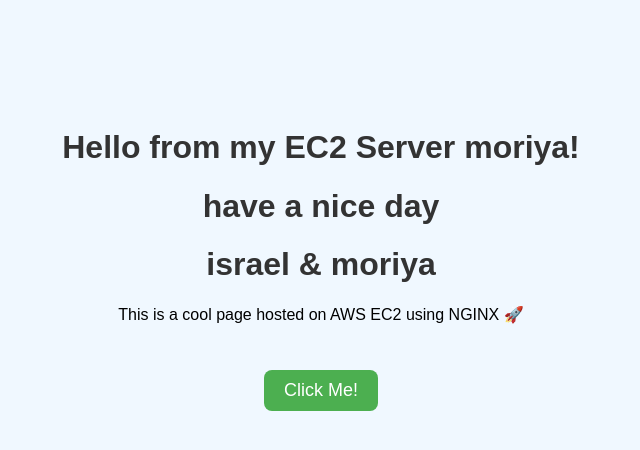
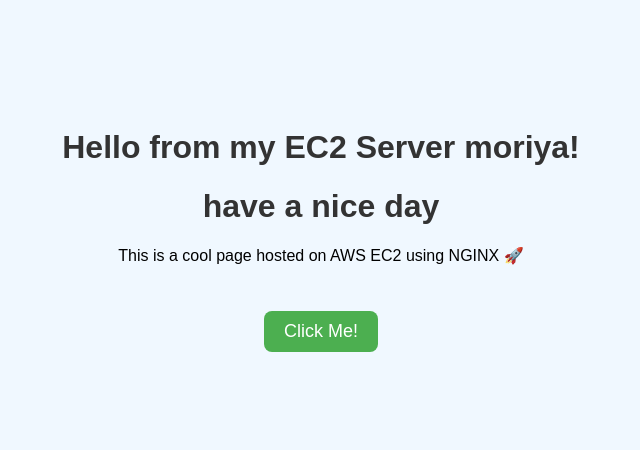
Before and after one commit to isch212/ec2-html-project, a plain HTML site: page index.html in a window 1280 px wide. Shown: the whole page, without its empty margins (319-959 px from the left). Drawn offline with Linux system fonts and the light colour scheme.

Commit message:
Update index.html

```diff
--- a/index.html
+++ b/index.html
@@ -33,7 +33,6 @@
 
     <h1>Hello from my EC2 Server moriya!</h1>
         <h1>have a nice day</h1>
-         <h1>israel & moriya </h1>
     <p>This is a cool page hosted on AWS EC2 using NGINX 🚀</p>
     <button onclick="alert('Button clicked!')">Click Me!</button>
 
```
